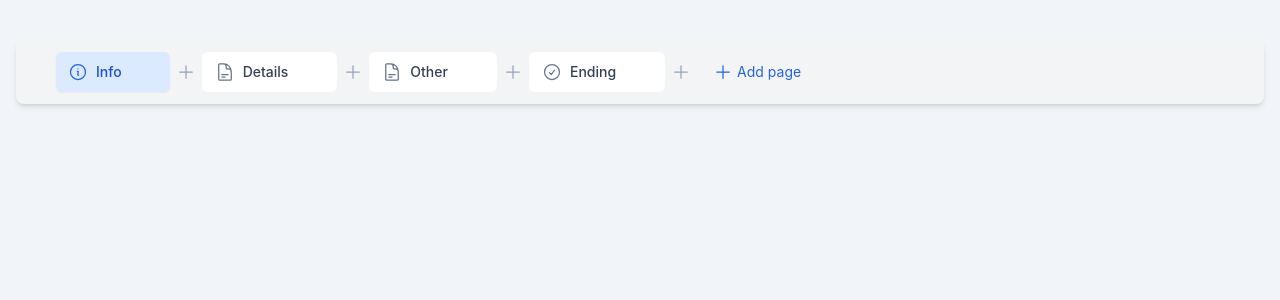
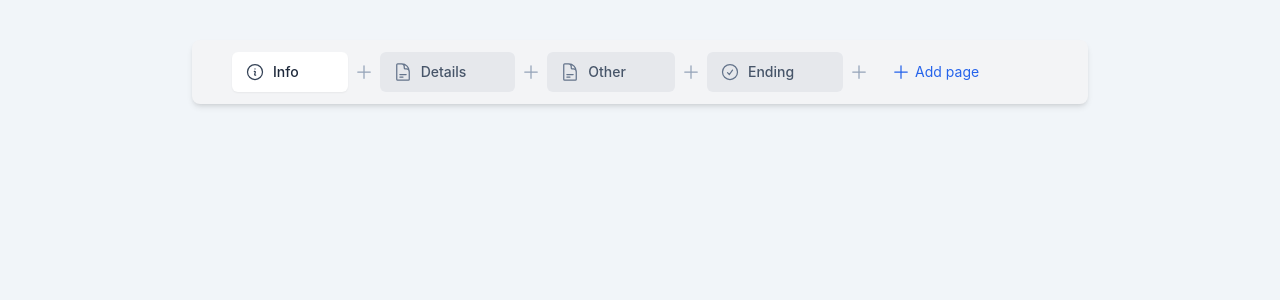
Before and after one commit to Maaz16621/react-page-navigation, a React (Vite) app: page / in a window 1280 px wide. Shown: the top 300 px of the page. Built offline with nearby package versions, Linux system fonts and the light colour scheme.

Commit message:
color updated

```diff
--- a/PageItem.tsx
+++ b/PageItem.tsx
@@ -1,11 +1,11 @@
 
 import React, { useRef } from 'react';
-import type { Page, PageIconType } from './types'; // Corrected path, Added PageIconType
-import { EllipsisVerticalIcon, InformationCircleIcon, DocumentIcon, CheckCircleIcon } from './constants'; // Corrected path, added new icons
+import type { Page, PageIconType } from './types';
+import { EllipsisVerticalIcon, InformationCircleIcon, DocumentIcon, CheckCircleIcon } from './constants';
 
 interface PageItemProps {
   page: Page;
-  iconType: PageIconType; // Added to determine which icon to show
+  iconType: PageIconType;
   isActive: boolean;
   isDragged: boolean;
   onSelect: (id: string) => void;
@@ -46,25 +46,51 @@ const PageItem: React.FC<PageItemProps> = ({
       break;
   }
 
+  // Base classes for the PageItem container
+  const baseItemClasses = "flex items-center px-3 py-2 h-10 rounded-md cursor-grab transition-all duration-150 ease-in-out group flex-shrink-0 border border-transparent";
+
+  // Classes for active state
+  const activeItemClasses = "bg-white text-slate-800 shadow-sm";
+
+  // Classes for inactive state (using arbitrary values for hex with alpha)
+  const inactiveItemClasses = "bg-[#9DA4B226] text-slate-600 hover:bg-[#9DA4B259] hover:text-slate-700";
+
+  // Classes for when the item is being dragged
+  const draggedItemClasses = "opacity-50 scale-95 shadow-lg";
+
+  // Base classes for the icon
+  const baseIconClasses = "w-5 h-5 mr-2";
+  const activeIconClasses = "text-slate-700"; // Icon color for active PageItem
+  const inactiveIconClasses = "text-slate-500 group-hover:text-slate-600"; // Icon color for inactive PageItem, changes on parent hover
+
+  // Base classes for the ellipsis button
+  const baseEllipsisClasses = "ml-2 p-1 rounded transition-colors opacity-0 group-hover:opacity-100 focus:opacity-100";
+  const activeEllipsisClasses = "text-slate-500 hover:bg-slate-200"; // Ellipsis color for active PageItem
+  const inactiveEllipsisClasses = "text-slate-400 hover:bg-slate-300/40 group-hover:text-slate-600"; // Ellipsis for inactive, uses group-hover for text color
+
   return (
     <div
       draggable
       onDragStart={handleDragStart}
       onDragEnd={onDragEnd}
       className={`
-        flex items-center px-3 py-2 h-10 rounded-md cursor-grab
-        transition-all duration-150 ease-in-out group flex-shrink-0
-        ${isActive ? 'bg-blue-100 text-blue-700 shadow-sm' : 'bg-white hover:bg-gray-50 text-slate-700 border border-transparent hover:border-slate-200'}
-        ${isDragged ? 'opacity-50 scale-95 shadow-lg' : 'opacity-100'}
+        ${baseItemClasses}
+        ${isActive ? activeItemClasses : inactiveItemClasses}
+        ${isDragged ? draggedItemClasses : 'opacity-100'}
       `}
       onClick={() => onSelect(page.id)}
       data-testid={`page-item-${page.id}`}
       role="button"
       aria-pressed={isActive}
-      tabIndex={0} // Make it focusable
+      tabIndex={0}
       onKeyDown={(e) => { if (e.key === 'Enter' || e.key === ' ') onSelect(page.id); }}
     >
-      <IconComponent className={`w-5 h-5 mr-2 ${isActive ? 'text-blue-600' : 'text-slate-500'}`} />
+      <IconComponent
+        className={`
+          ${baseIconClasses}
+          ${isActive ? activeIconClasses : inactiveIconClasses}
+        `}
+      />
       <span className="font-medium text-sm truncate select-none">{page.name}</span>
       <button
         ref={contextMenuButtonRef}
@@ -76,9 +102,8 @@ const PageItem: React.FC<PageItemProps> = ({
           }
         }}
         className={`
-          ml-2 p-1 rounded
-          ${isActive ? 'text-blue-500 hover:bg-blue-200' : 'text-slate-400 hover:bg-slate-200 group-hover:text-slate-600'}
-          transition-colors opacity-0 group-hover:opacity-100 focus:opacity-100
+          ${baseEllipsisClasses}
+          ${isActive ? activeEllipsisClasses : inactiveEllipsisClasses}
         `}
         aria-label={`Options for ${page.name}`}
       >
--- a/components/PageNavigation.tsx
+++ b/components/PageNavigation.tsx
@@ -62,9 +62,9 @@ const PageNavigation: React.FC<PageNavigationProps> = ({
   };
 
   return (
-    <div className="w-full mx-auto">
+    <div className="w-full max-w-4xl mx-auto">
       <div
-        className="flex items-center bg-gray-100 p-2 rounded-lg shadow-md overflow-x-auto min-h-[64px] mx-auto"
+        className="flex items-center bg-gray-100 p-2 rounded-lg shadow-md overflow-x-auto min-h-[64px]"
         role="toolbar"
         aria-label="Page navigation"
       >
```
